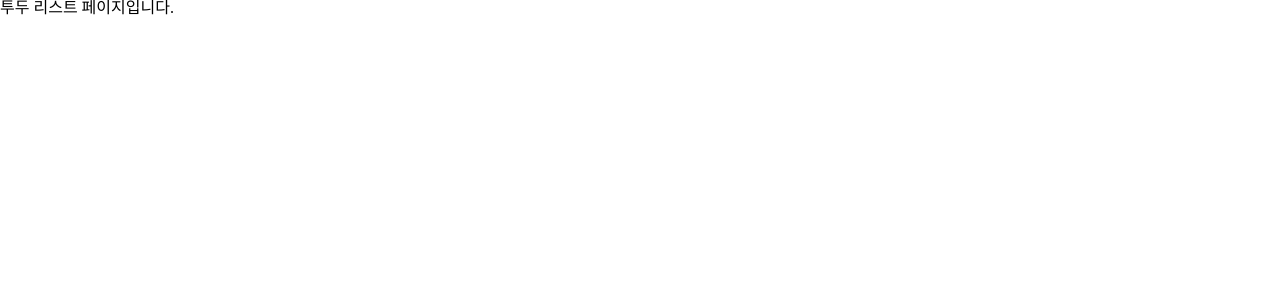
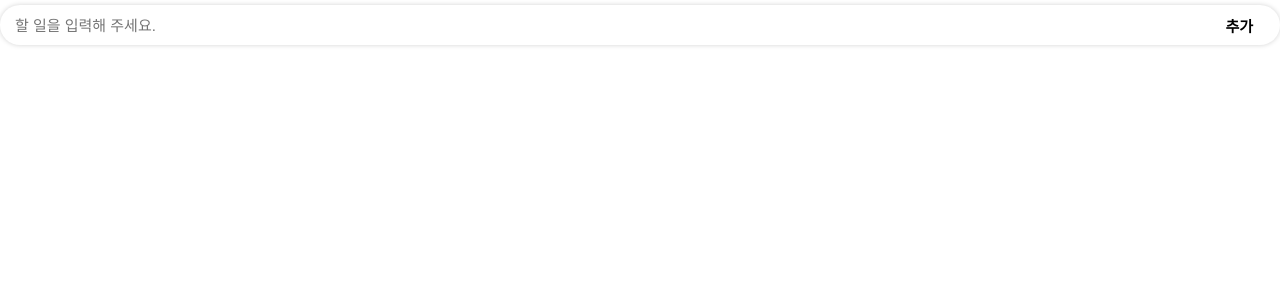
Before and after one commit to wanted-internship-12-9/pre-onboarding-12th-1-9, a React (Create React App) app: page /todo in a window 1280 px wide. Shown: the top 300 px of the page. Built offline with nearby package versions, Linux system fonts and the light colour scheme.

Commit message:
:sparkles: Feat #6: todo Input Form 추가
todo Input Form 추가

```diff
--- /dev/null
+++ b/src/pages/TodoPage/TodoPage.tsx
@@ -0,0 +1,45 @@
+import React from 'react';
+import styled from 'styled-components';
+export default function TodoPage() {
+  return (
+    <section>
+      <TodoInputArea>
+        <TodoInput data-testid="new-todo-input" placeholder="할 일을 입력해 주세요." />
+        <TodoAddBtn data-testid="new-todo-add-button">추가</TodoAddBtn>
+      </TodoInputArea>
+    </section>
+  );
+}
+
+const TodoInputArea = styled.div`
+  display: flex;
+  justify-content: center;
+  align-items: center;
+  height: 50px;
+  position: relative;
+`;
+
+const TodoInput = styled.input`
+  font-size: 15px;
+  padding: 0px 70px 0px 15px;
+  border-radius: 50px;
+  border: none;
+  width: 100%;
+  height: 40px;
+  box-shadow: 0px 0px 5px lightgray;
+
+  &:focus {
+    outline: none;
+    border: solid 1px lightgray;
+  }
+`;
+
+const TodoAddBtn = styled.button`
+  position: absolute;
+  font-size: 15px;
+  font-weight: 600;
+  right: 17px;
+  padding: 5px 10px;
+  background-color: transparent;
+  border: none;
+`;
--- a/src/pages/TodoPage/index.tsx
+++ /dev/null
@@ -1,11 +0,0 @@
-import React from 'react';
-
-const TodoPage = () => {
-  return (
-    <section>
-      <h1>투두 리스트 페이지입니다.</h1>
-    </section>
-  );
-};
-
-export default TodoPage;
--- a/src/routes/Router.tsx
+++ b/src/routes/Router.tsx
@@ -4,7 +4,7 @@ import { BrowserRouter, Routes, Route } from 'react-router-dom';
 import RootPage from '../pages/RootPage';
 import SignUpPage from '../pages/SignUpPage';
 import SignInPage from '../pages/SignInPage';
-import TodoPage from '../pages/TodoPage';
+import TodoPage from '../pages/TodoPage/TodoPage';
 
 const Router = () => {
   return (
```
Also changed, not shown: 1 other file (tests, documents, lock files or other folders).
